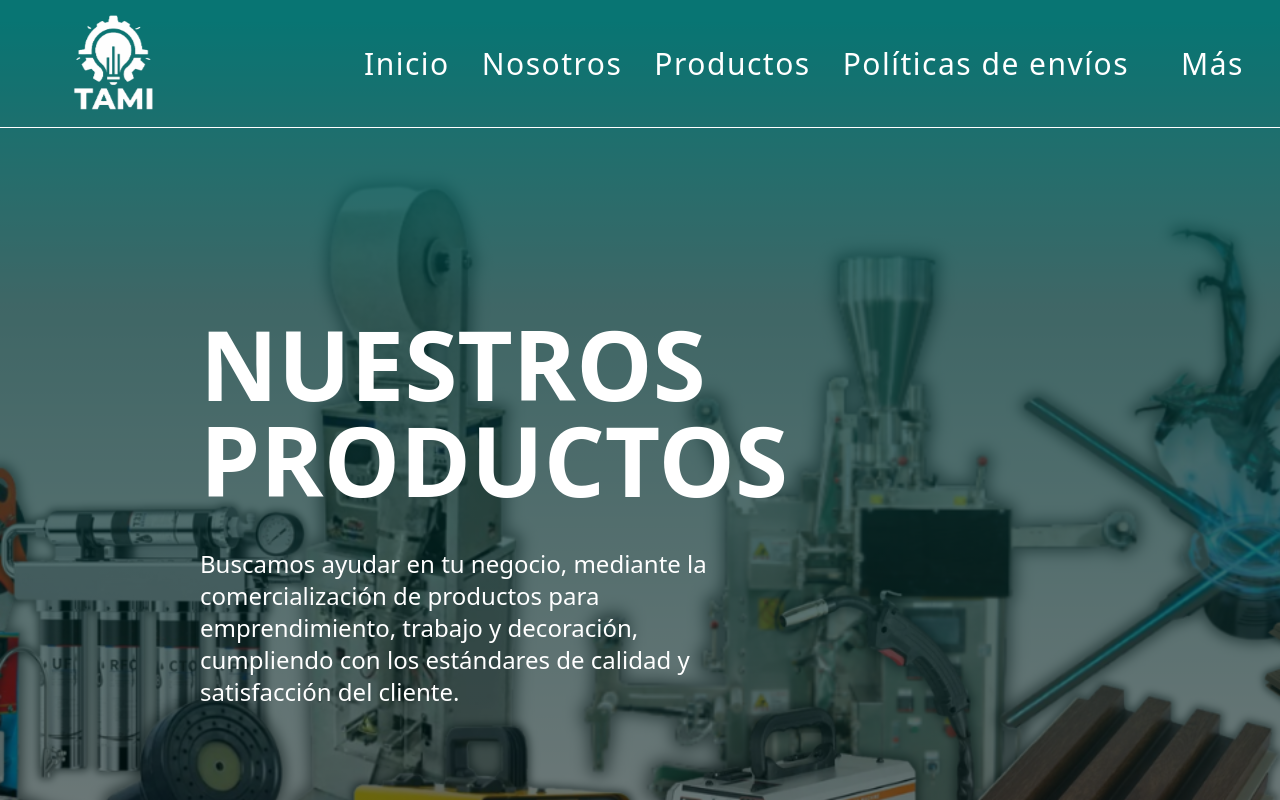
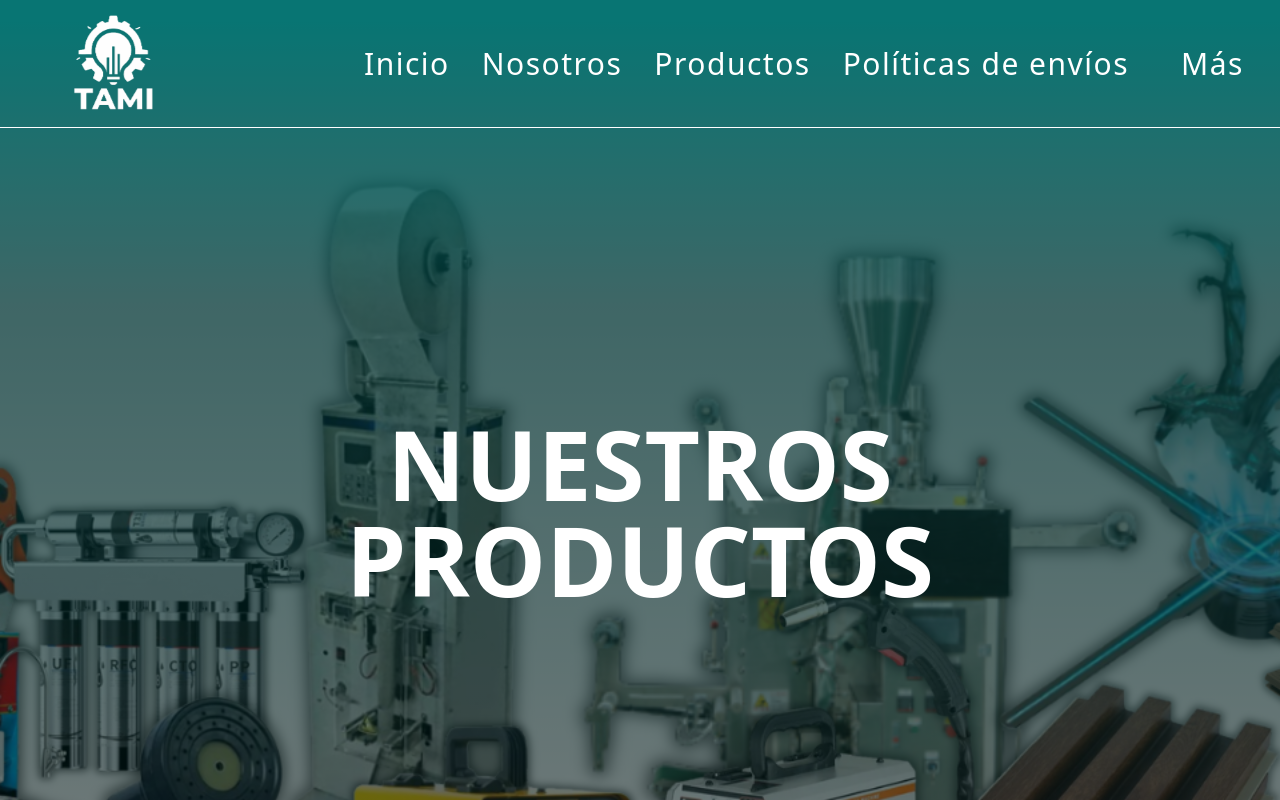
Before and after one commit to yuntasproducciones/tami-teams, a React (Vite) app in the folder frontend/: page /products in a window 1280 px wide. Shown: the top 800 px of the page. Built offline with nearby package versions, Linux system fonts and the light colour scheme.

Commit message:
update se actualizo el codigo

```diff
--- a/frontend/src/presentation/components/productos/ImgSec.tsx
+++ b/frontend/src/presentation/components/productos/ImgSec.tsx
@@ -3,24 +3,15 @@ import imgT from "../../../../public/assets/images/imagen_productos.png";
 const ImgSec = () => {
   return (
     <section
-      className="relative bg-cover bg-center h-auto min-h-[1024px] pt-12 rounded-b-3xl"
+      className="relative bg-cover bg-center h-screen md:h-[1024px] pt-12 rounded-b-3xl"
       style={{
         backgroundImage: `linear-gradient(to bottom, rgb(16, 235, 231) 2%, rgba(0, 158, 155, 0.5) 30%, rgba(0, 158, 155, 0) 100%), url(${imgT})`,
       }}
     >
-      <div className="absolute inset-0 bg-black bg-opacity-50 flex items-center pl-4 lg:pl-[200px]">
-        <div className="text-white w-full sm:w-auto text-center sm:text-left">
-          <h1 className="text-4xl sm:text-5xl md:text-6xl lg:text-8xl font-bold whitespace-pre-line">
-            NUESTROS {'\n'}PRODUCTOS
-          </h1>
-          <p className="text-lg sm:text-xl md:text-2xl mt-6 lg:mt-10 whitespace-pre-line">
-            Buscamos ayudar en tu negocio, mediante la {'\n'}
-            comercialización de productos para {'\n'}
-            emprendimiento, trabajo y decoración, {'\n'}
-            cumpliendo con los estándares de calidad y {'\n'}
-            satisfacción del cliente.
-          </p>
-        </div>
+      <div className="absolute inset-0 bg-black bg-opacity-50 flex items-center justify-center text-white px-4 text-center">
+        <h1 className="text-4xl sm:text-5xl md:text-6xl lg:text-7xl xl:text-8xl font-bold whitespace-pre-line leading-tight">
+          NUESTROS {'\n'}PRODUCTOS
+        </h1>
       </div>
     </section>
   );
--- a/frontend/src/presentation/pages/ProductsPage.tsx
+++ b/frontend/src/presentation/pages/ProductsPage.tsx
@@ -1,6 +1,7 @@
 import Navbar from "../components/Navbar";
 import Footer from "../components/Footer";
 import ImgSec from "../components/productos/ImgSec";
+import Emprendimiento from "../components/productos/Emprendimiento";
 
 const ProductsPage = () => {
   return (
@@ -9,6 +10,9 @@ const ProductsPage = () => {
       <section>
         <ImgSec />
       </section>
+      <section>
+        <Emprendimiento />
+      </section>
       <Footer />
     </div>
   );
```
